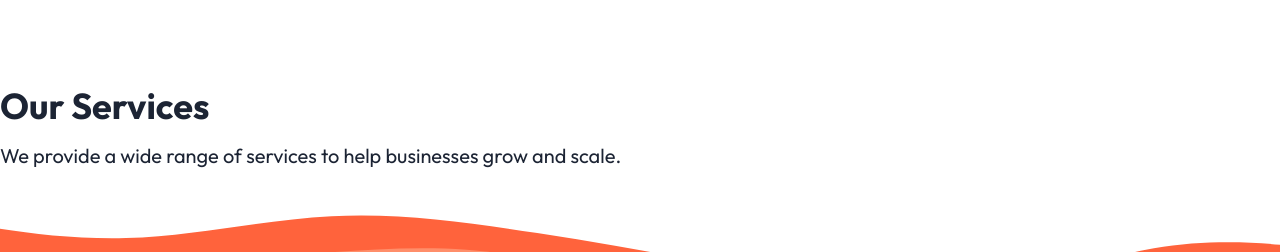
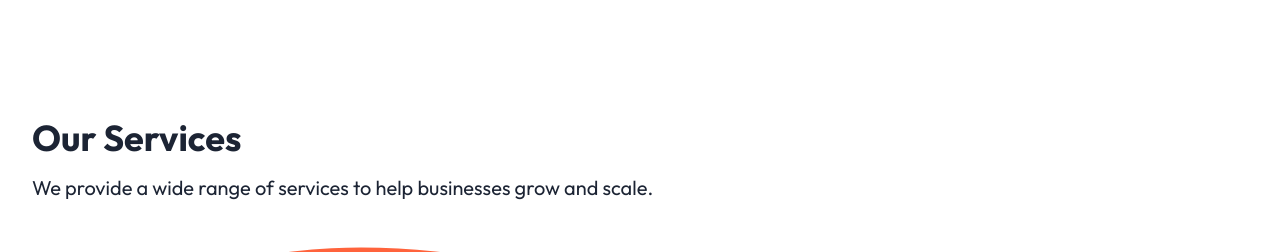
Before and after one commit to adnanalemran/Express-prisma-starter, a Next.js app: page / in a window 1280 px wide. Shown: the part 1773-2025 px from the top of the page. Built offline with nearby package versions, Linux system fonts and the light colour scheme.

Commit message:
Update image lazy loading and responsive styles in multiple components

```diff
--- a/src/app/layout.js
+++ b/src/app/layout.js
@@ -15,7 +15,7 @@ const switchLanguage = (lang) => setLanguage(lang);
 export default function RootLayout({ children }) {
   return (
     <LanguageProvider>
-      <html lang="en">
+     <html data-theme="light" lang="en">
         <body className={inter.className}>
           <NavBar />
 
--- a/src/app/page.js
+++ b/src/app/page.js
@@ -18,6 +18,7 @@ export default function Home() {
   return (
     <main>
       <HeroSection />
+
       <ProductView />
       <OurService />
       <Tabs />
--- a/src/components/pages/HomePage/OurService.js
+++ b/src/components/pages/HomePage/OurService.js
@@ -15,8 +15,8 @@ const OurService = () => {
           backgroundImage: `url(${bgImage.src})`,
         }}
       >
-        <div className=" container      w-full flex justify-start  ">
-          <h2 className=" mt-16     text-black">
+        <div className=" container    w-full flex justify-start  ">
+          <h2 className=" mt-16 lg:mx-8    text-black">
             <SecTitle
               title={len?.serviceSec?.title}
               subtitle={len?.serviceSec?.subtitle}
@@ -26,7 +26,7 @@ const OurService = () => {
       </div>
 
       <div className="lg:pt-16 pb-8   text-black bg-[#FFB49A] ">
-        <div className="container mx-auto min-h-100">
+        <div className="container mx-auto min-h-100 ">
           <ServiceItem />
         </div>
       </div>
--- a/src/components/pages/HomePage/ProductView.js
+++ b/src/components/pages/HomePage/ProductView.js
@@ -8,9 +8,9 @@ import { homePageLanguage } from "@/app/language/Lan-homepage";
 const ProductView = () => {
   const len = useLanguage(homePageLanguage);
   return (
-    <div className="lg:flex hidden mt-10">
-      <div div className=" container mx-auto text-black ">
-        <div className="pt-8 lg:py-0 mb-200  ">
+    <div className="lg:flex hidden mt-10    ">
+      <div div className=" container mx-auto text-black  p-4">
+        <div className="pt-8 lg:py-0  lg:mx- ">
           <SecTitle
             title={len?.productSec?.title}
             subtitle={len?.productSec?.subtitle}
--- a/src/components/pages/HomePage/StatusCount.js
+++ b/src/components/pages/HomePage/StatusCount.js
@@ -5,7 +5,7 @@ const StatusCount = () => {
   return (
     <div>
       <div className="flex flex-col md:flex-row     py-10     bg-primary">
-        <div className="grid lg:grid-cols-4 grid-cols-2 container mx-auto py-4 px-4 gap-8">
+        <div className="grid lg:grid-cols-4 grid-cols-2 container mx-auto py-4 px-4 gap-8 lg:mx-16">
           <StatusFlowPoint
             year="20+"
             text="Over a decade in Product Design & Development"
--- a/src/components/pages/HomePage/StatusFlow.js
+++ b/src/components/pages/HomePage/StatusFlow.js
@@ -1,6 +1,6 @@
 import React from "react";
-import Image from "next/image";
-import flowImage from "@/utils/images/svg/flow.svg";
+
+import flowImage from "@/utils/images/svg/flow.webp";
 
 const StatusFlow = () => {
   return (
--- a/src/components/pages/HomePage/Tabs.js
+++ b/src/components/pages/HomePage/Tabs.js
@@ -16,7 +16,7 @@ const Tabs = () => {
   };
 
   return (
-    <div className="pb-8 pt-10 container mx-auto">
+    <div className="pb-8 pt-10   mx-auto  lg:mx-8   ">
       <SecTitle title={len?.tabsSec?.title} subtitle={len?.tabsSec?.subtitle} />
 
       <div className="mt-10 flex flex-col-reverse lg:flex-row rounded-lg p-3 container mx-auto bg-[#ffb39a27]">
--- a/src/components/pages/HomePage/TrustedSection.js
+++ b/src/components/pages/HomePage/TrustedSection.js
@@ -5,7 +5,7 @@ import SecTitle from "@/components/common/SecTitle";
 
 const TrustedSection = () => {
   return (
-    <div className="container mx-auto py-8 pb-16">
+    <div className="  mx-auto py-8 pb-16  lg:mx-8 ">
       <SecTitle title="Trusted by over 400+ clients Zaimah Tech.  worldwide" />
       <div
         className="grid
```
Also changed, not shown: src/utils/images/svg/flow.svg, src/utils/images/svg/flow.webp.
